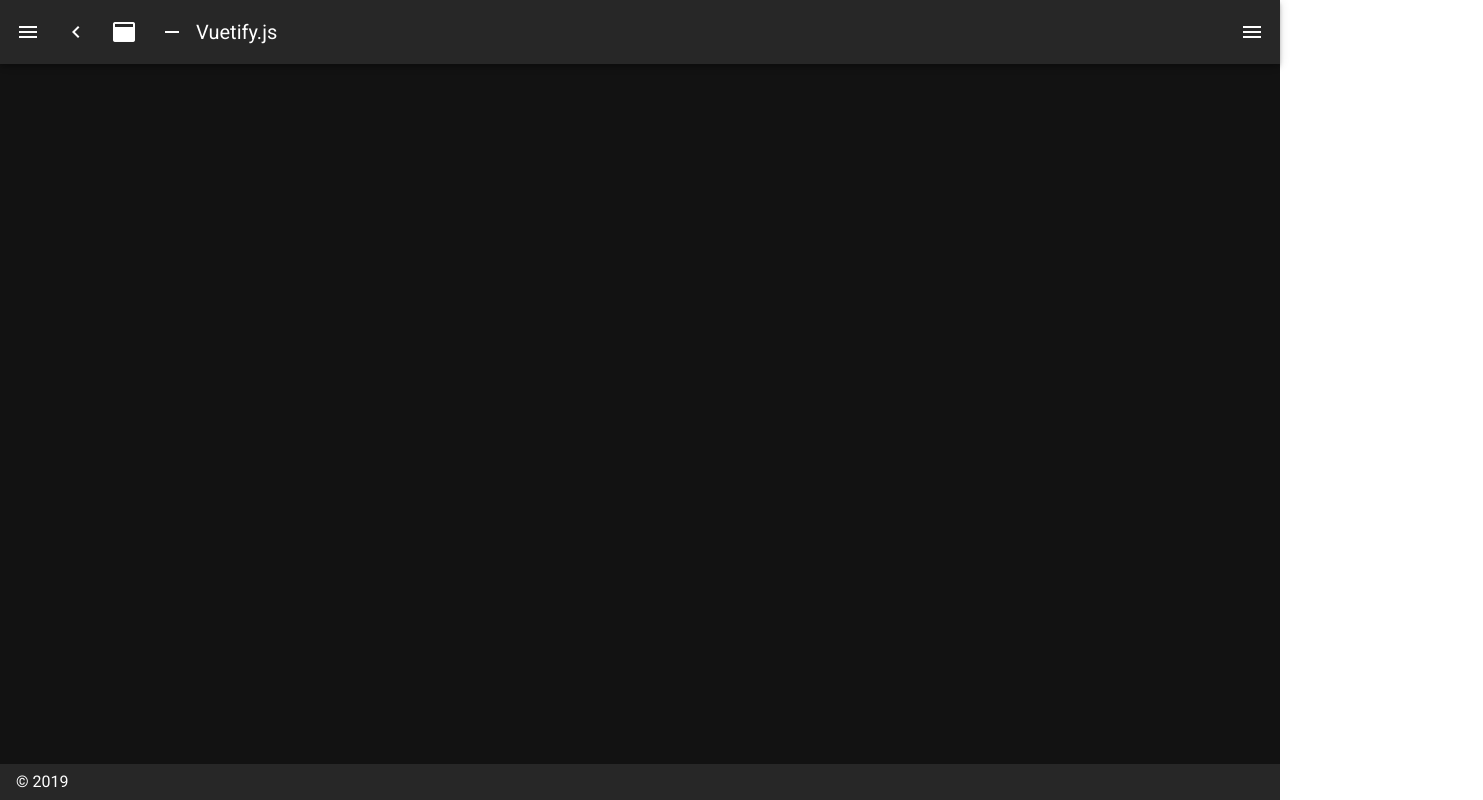
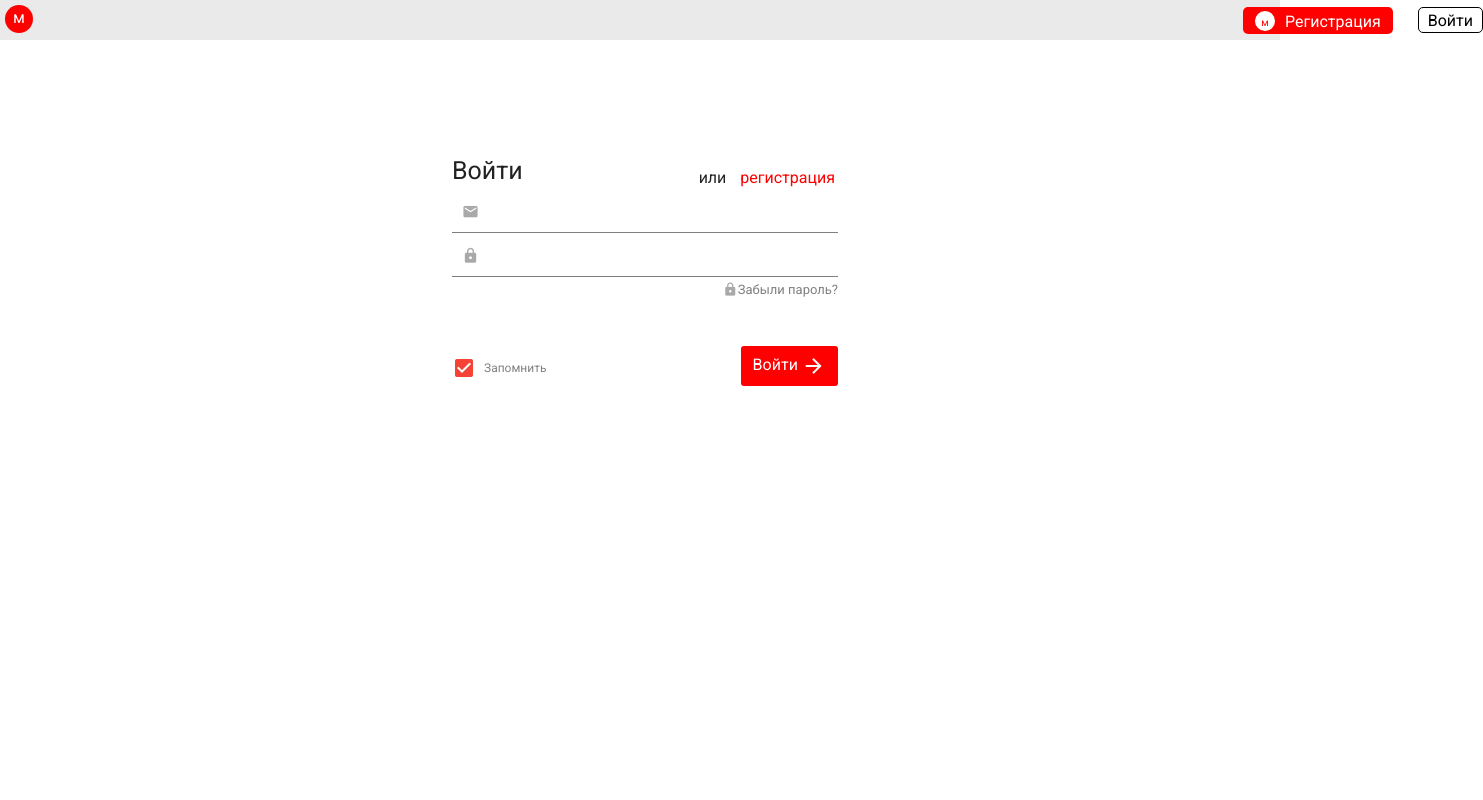
Before and after one commit to Mikkou/white-web, a Nuxt app: page /login in a window 1280 px wide. Before the commit this address had no page. Shown: the whole page, 1483 px wide, since content can reach past the window. Built offline with nearby package versions, Linux system fonts and the light colour scheme.

Commit message:
finished login page

```diff
--- a/layouts/default.vue
+++ b/layouts/default.vue
@@ -1,117 +1,96 @@
 <template>
-  <v-app dark>
-    <v-navigation-drawer
-      v-model="drawer"
-      :mini-variant="miniVariant"
-      :clipped="clipped"
-      fixed
-      app
-    >
-      <v-list>
-        <v-list-item
-          v-for="(item, i) in items"
-          :key="i"
-          :to="item.to"
-          router
-          exact
-        >
-          <v-list-item-action>
-            <v-icon>{{ item.icon }}</v-icon>
-          </v-list-item-action>
-          <v-list-item-content>
-            <v-list-item-title v-text="item.title" />
-          </v-list-item-content>
-        </v-list-item>
-      </v-list>
-    </v-navigation-drawer>
-    <v-app-bar
-      :clipped-left="clipped"
-      fixed
-      app
-    >
-      <v-app-bar-nav-icon @click.stop="drawer = !drawer" />
-      <v-btn
-        icon
-        @click.stop="miniVariant = !miniVariant"
-      >
-        <v-icon>mdi-{{ `chevron-${miniVariant ? 'right' : 'left'}` }}</v-icon>
-      </v-btn>
-      <v-btn
-        icon
-        @click.stop="clipped = !clipped"
-      >
-        <v-icon>mdi-application</v-icon>
-      </v-btn>
-      <v-btn
-        icon
-        @click.stop="fixed = !fixed"
-      >
-        <v-icon>mdi-minus</v-icon>
-      </v-btn>
-      <v-toolbar-title v-text="title" />
-      <v-spacer />
-      <v-btn
-        icon
-        @click.stop="rightDrawer = !rightDrawer"
-      >
-        <v-icon>mdi-menu</v-icon>
-      </v-btn>
-    </v-app-bar>
-    <v-content>
-      <v-container>
-        <nuxt />
-      </v-container>
-    </v-content>
-    <v-navigation-drawer
-      v-model="rightDrawer"
-      :right="right"
-      temporary
-      fixed
-    >
-      <v-list>
-        <v-list-item @click.native="right = !right">
-          <v-list-item-action>
-            <v-icon light>
-              mdi-repeat
-            </v-icon>
-          </v-list-item-action>
-          <v-list-item-title>Switch drawer (click me)</v-list-item-title>
-        </v-list-item>
-      </v-list>
-    </v-navigation-drawer>
-    <v-footer
-      :fixed="fixed"
-      app
-    >
-      <span>&copy; 2019</span>
-    </v-footer>
+  <v-app>
+    <div class="header">
+      <nuxt-link class="link-logo" to="/">
+        <div class="logo"> м</div>
+      </nuxt-link>
+      <div>
+        <nuxt-link class="registration" to="/registration">
+          <button class="button-registration">
+            <div class="logo-registration">
+              <span>м</span>
+            </div>
+            <div class="registration">
+              Регистрация
+            </div>
+          </button>
+        </nuxt-link>
+      </div>
+      <div>
+        <nuxt-link to="/login">
+          <button class="entrance"> Войти</button>
+        </nuxt-link>
+      </div>
+    </div>
+    <nuxt/>
   </v-app>
 </template>
 
-<script>
-export default {
-  data () {
-    return {
-      clipped: false,
-      drawer: false,
-      fixed: false,
-      items: [
-        {
-          icon: 'mdi-apps',
-          title: 'Welcome',
-          to: '/'
-        },
-        {
-          icon: 'mdi-chart-bubble',
-          title: 'Inspire',
-          to: '/inspire'
-        }
-      ],
-      miniVariant: false,
-      right: true,
-      rightDrawer: false,
-      title: 'Vuetify.js'
-    }
+<style>
+  .logo-registration {
+    font-size: 10px;
+    padding: 4px;
+    width: 20px;
+    height: 20px;
+    background: white;
+    color: red;
+    border: none;
+    border-radius: 50%;
+    margin-left: 5px;
+    margin-top: 3px;
+    text-decoration: none;
   }
-}
-</script>
+
+  .link-logo {
+    text-decoration: none;
+  }
+
+  .registration {
+    margin-left: 5px;
+    padding: 2px 5px;
+    border-radius: 5px;
+    text-decoration: none;
+  }
+
+  .button-registration {
+    display: inline-flex;
+    color: white;
+    margin-left: 1200px;
+    margin-top: 7px;
+    background: red;
+    padding: 1px 7px;
+    border-radius: 5px;
+    border: none;
+    height: 27px;
+  }
+
+  .entrance {
+    margin-left: 20px;
+    margin-top: 7px;
+    padding: 1px 9px;
+    border: 1px solid black;
+    border-radius: 5px;
+    height: 26px;
+    color: black;
+  }
+
+  .header {
+    display: inline-flex;
+    background: #eaeaea;
+    height: 40px;
+    width: 100%;
+  }
+
+  .logo {
+    width: 28px;
+    background: red;
+    color: white;
+    border: none;
+    border-radius: 50%;
+    margin-left: 5px;
+    padding: 1px 8px;
+    height: 28px;
+    margin-top: 5px;
+    text-decoration: none;
+  }
+</style>
--- a/nuxt.config.js
+++ b/nuxt.config.js
@@ -49,7 +49,6 @@ export default {
   vuetify: {
     customVariables: ['~/assets/variables.scss'],
     theme: {
-      dark: true,
       themes: {
         dark: {
           primary: colors.blue.darken2,
--- /dev/null
+++ b/pages/login.vue
@@ -0,0 +1,173 @@
+<template>
+  <form class="form">
+    <v-container class="login-page">
+      <v-layout column>
+        <v-flex>
+          <v-layout>
+            <v-flex class="to-come">Войти</v-flex>
+            <v-flex class="title-registration">
+              <span class="registration-text">
+                или
+              <nuxt-link to="/registration" class="registration">регистрация</nuxt-link>
+              </span>
+            </v-flex>
+          </v-layout>
+        </v-flex>
+        <v-flex>
+          <div class="authorization">
+            <v-icon class="email-icon">mdi-email</v-icon>
+            <input type="email" class="email-field">
+          </div>
+        </v-flex>
+        <v-flex>
+          <div class="password">
+            <v-icon class="password-icon">mdi-lock</v-icon>
+            <input type="password" class="password-field">
+          </div>
+        </v-flex>
+        <v-flex>
+          <div class="forgot-section">
+            <v-icon class="lock">mdi-lock</v-icon>
+            <nuxt-link to="/forgot" class="forgot">Забыли пароль?</nuxt-link>
+          </div>
+        </v-flex>
+        <v-flex>
+          <v-layout>
+            <v-flex class="checkbox-remember">
+              <v-checkbox v-model="disabled" class="checkbox" label="Запомнить" color="red"></v-checkbox>
+            </v-flex>
+            <v-flex>
+              <nuxt-link to="/sfsef">
+                <button class="entrance">
+                  Войти
+                  <v-icon class="entry-right">mdi-arrow-right</v-icon>
+                </button>
+              </nuxt-link>
+            </v-flex>
+          </v-layout>
+        </v-flex>
+      </v-layout>
+    </v-container>
+  </form>
+</template>
+
+<script>
+  export default {
+    data() {
+      return {
+        disabled: true
+      }
+    }
+  }
+</script>
+
+<style scoped>
+  .login-page {
+    width: 410px;
+    height: 500px;
+  }
+
+  .to-come {
+    font-size: 25px;
+  }
+
+  .registration {
+    color: red;
+    text-decoration: none;
+  }
+
+  .authorization {
+    padding: 10px;
+    font-size: 15px;
+    font-style: normal;
+    border-bottom: 1px solid gray;
+  }
+
+  .password {
+    padding: 10px;
+    font-size: 15px;
+    font-style: normal;
+    border-bottom: 1px solid gray;
+  }
+
+  .forgot {
+    color: gray;
+    text-decoration: none;
+    font-size: 13px;
+  }
+
+  .form {
+    width: 400px;
+    margin: 100px auto 0;
+  }
+
+  .title-registration {
+    position: relative;
+  }
+
+  .registration-text {
+    position: absolute;
+    bottom: 0;
+    right: 0;
+    margin-right: -2px;
+  }
+
+  .forgot-section {
+    text-align: right;
+  }
+
+  .entrance {
+    background: red;
+    border-radius: 3px;
+    color: white;
+    border: none;
+    padding: 1px 9px;
+    width: 97px;
+    height: 40px;
+    margin-left: 157px;
+    margin-top: 45px;
+    margin-right: -37px;
+  }
+
+  .email-field {
+    width: 340px;
+  }
+
+  .password-field {
+    width: 340px;
+  }
+
+  .lock {
+    color: darkgrey;
+    font-size: 15px;
+  }
+
+  .email-icon {
+    color: darkgrey;
+    font-size: 17px
+  }
+
+  .entry-right {
+    color: white;
+  }
+
+  .password-icon {
+    color: darkgrey;
+    font-size: 17px;
+  }
+
+  .checkbox {
+    margin-left: 0;
+  }
+  .checkbox-remember {
+    margin-top: 35px;
+  }
+
+</style>
+
+<style>
+  .checkbox .v-label {
+    color: gray;
+    font-size: 12px;
+  }
+</style>
```
Also changed, not shown: 1 other file (tests, documents, lock files or other folders).
